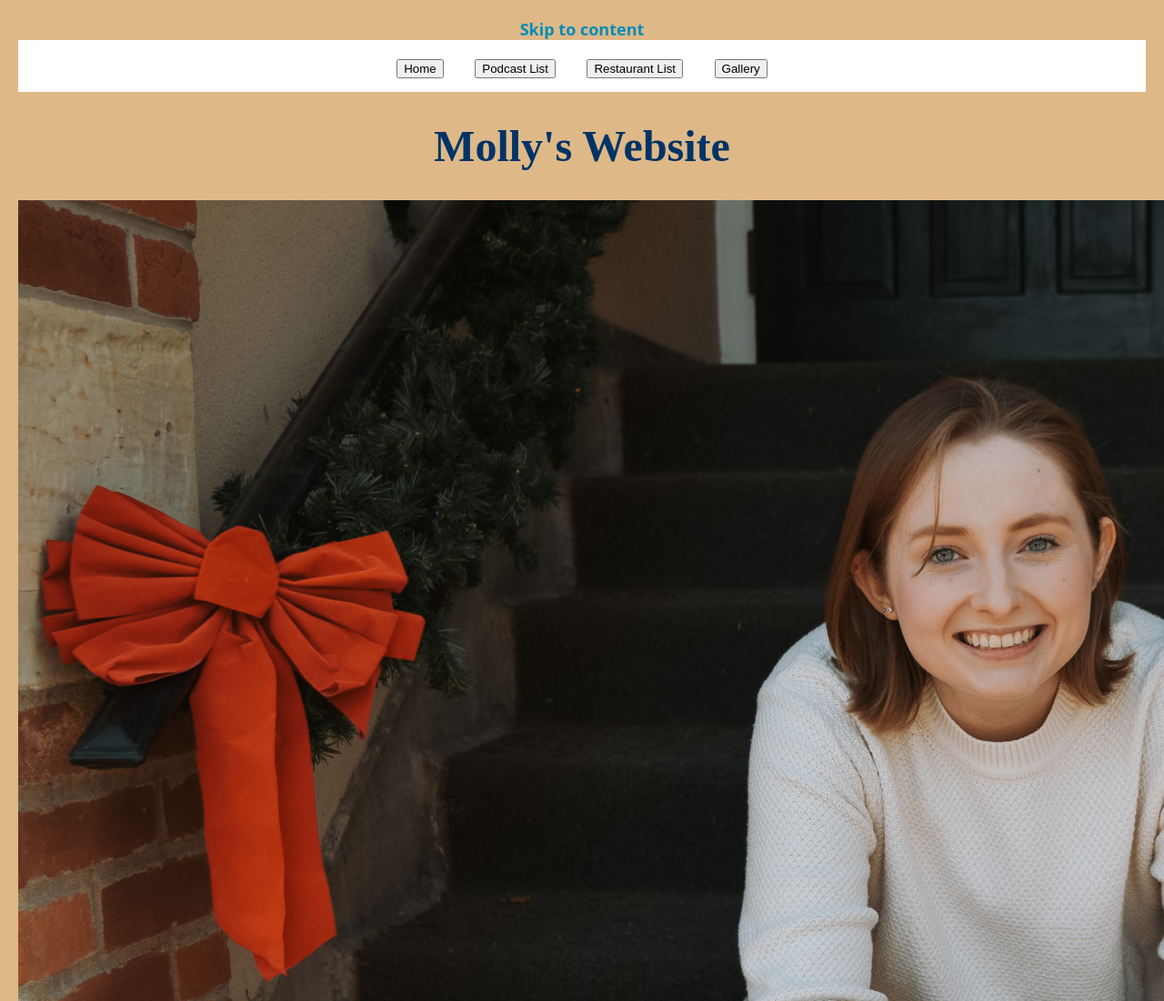
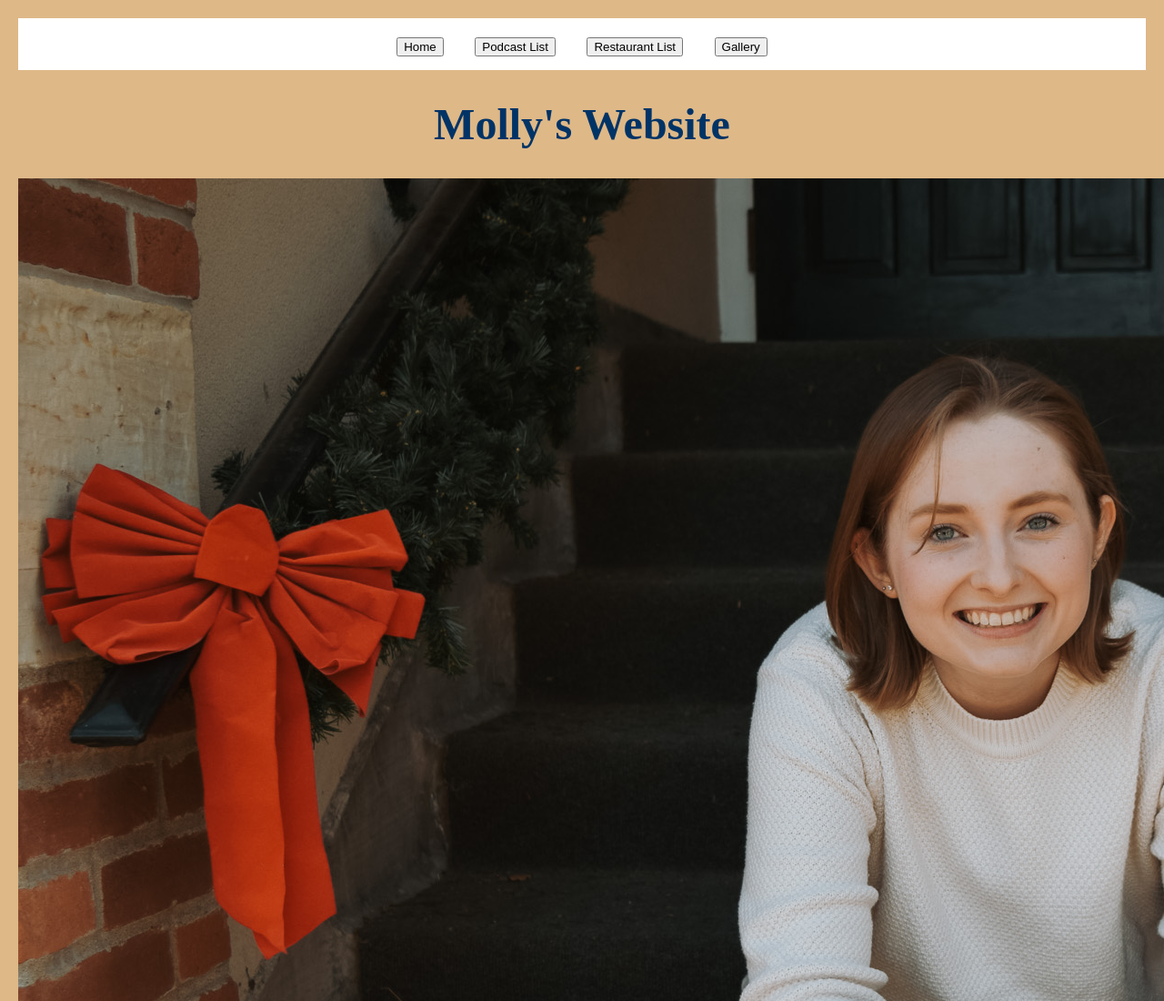
Before and after one commit to SPR2025-4502-7502/coy-SPR2025-materials, a plain HTML site: page index.html in a window 1280 px wide. Shown: the top 1100 px of the page at 91% size. Drawn offline with Linux system fonts and the light colour scheme.

Commit message:
Update style.css

```diff
--- a/css/style.css
+++ b/css/style.css
@@ -1,3 +1,23 @@
+.skip-link {
+  position: absolute;
+  width: 1px;
+  height: 1px;
+  padding: 0;
+  margin: -1px;
+  overflow: hidden;
+  border: 0;
+}
+
+.skip-link:focus{
+  width: unset;
+  height: unset;
+  position: relative;
+  padding: unset;
+  margin: unset;
+  font-size: 4rem;
+
+}
+
 
 body {
   font-family: 'Roboto', 'Open Sans', sans-serif;
```
